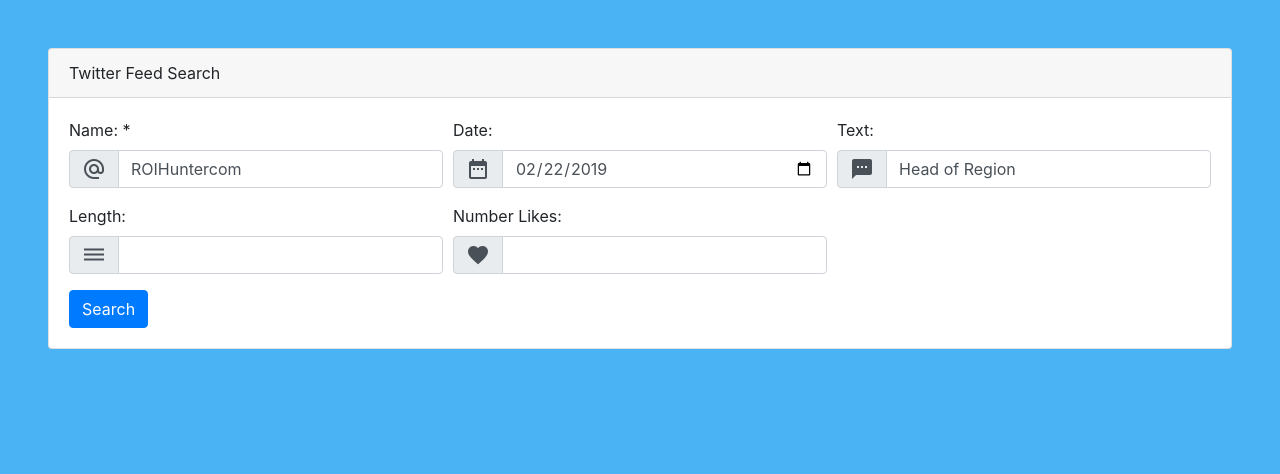
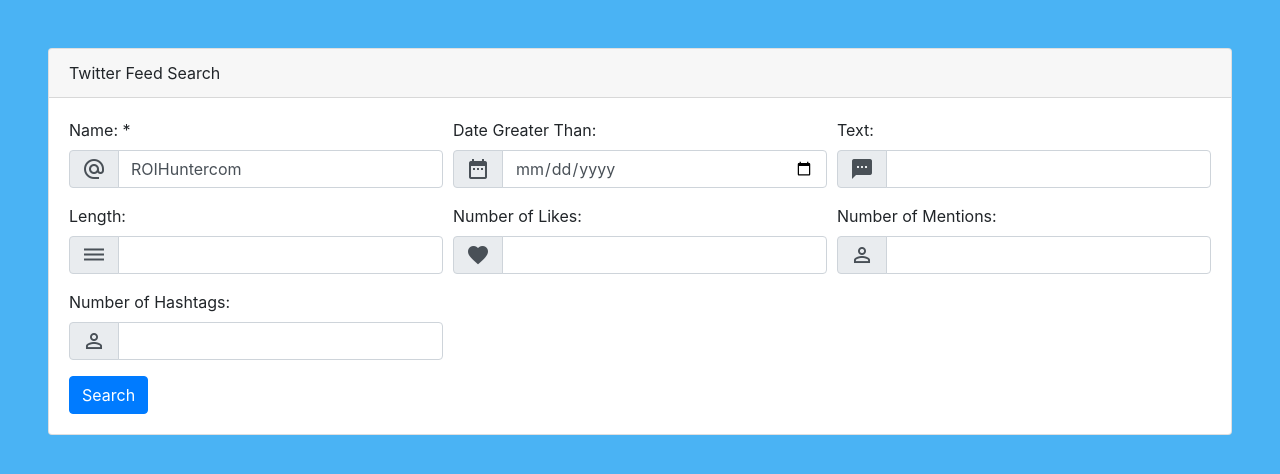
Before and after one commit to brenoprata10/roi-task, a React (Create React App) app: page / in a window 1280 px wide. Shown: the top 474 px of the page. Built offline with nearby package versions, Linux system fonts and the light colour scheme.

Commit message:
Finalizando a consulta

```diff
--- a/src/components/twitter/TwitterForm.js
+++ b/src/components/twitter/TwitterForm.js
@@ -18,12 +18,12 @@ class TwitterForm extends Component {
             query: {
                 text: {
                     field: 'text',
-                    content: 'Head of Region',
+                    content: '',
                     operator: FilterTypes.INCLUDES
                 },
                 created_at: {
                     field: 'created_at',
-                    content: this.retrieveTodayDate(),
+                    content: '',
                     operator: FilterTypes.DATE_GREATER_THAN
                 },
                 length: {
@@ -35,6 +35,16 @@ class TwitterForm extends Component {
                     field: 'favorite_count',
                     content: '',
                     operator: FilterTypes.EQUALS
+                },
+                mentions_count: {
+                    field: 'text',
+                    content: '',
+                    operator: FilterTypes.EQUALS_NUMBER_MENTION
+                },
+                hashtag_count: {
+                    field: 'text',
+                    content: '',
+                    operator: FilterTypes.EQUALS_NUMBER_HASHTAG
                 }
             }
         };
@@ -100,7 +110,7 @@ class TwitterForm extends Component {
                             <Form.Group as={Col} md="4"
                                         controlId="formGridDate">
 
-                                <TwitterInputField label="Date:"
+                                <TwitterInputField label="Date Greater Than:"
                                                    icon="date_range"
                                                    value={this.state.query.created_at.content}
                                                    onChange={this.setQueryChange.bind(this, 'created_at')}
@@ -118,7 +128,7 @@ class TwitterForm extends Component {
                             </Form.Group>
 
                             <Form.Group as={Col} md="4"
-                                        controlId="formGridText">
+                                        controlId="formGridLength">
 
                                 <TwitterInputField label="Length:"
                                                    icon="dehaze"
@@ -130,10 +140,30 @@ class TwitterForm extends Component {
                             <Form.Group as={Col} md="4"
                                         controlId="formGridFavorite">
 
-                                <TwitterInputField label="Number Likes:"
+                                <TwitterInputField label="Number of Likes:"
                                                    icon="favorite"
                                                    value={this.state.query.favorite_count.content}
                                                    onChange={this.setQueryChange.bind(this, 'favorite_count')}
+                                                   type="number"/>
+                            </Form.Group>
+
+                            <Form.Group as={Col} md="4"
+                                        controlId="formGridNumberMentions">
+
+                                <TwitterInputField label="Number of Mentions:"
+                                                   icon="perm_identity"
+                                                   value={this.state.query.mentions_count.content}
+                                                   onChange={this.setQueryChange.bind(this, 'mentions_count')}
+                                                   type="number"/>
+                            </Form.Group>
+
+                            <Form.Group as={Col} md="4"
+                                        controlId="formGridNumberHashtag">
+
+                                <TwitterInputField label="Number of Hashtags:"
+                                                   icon="perm_identity"
+                                                   value={this.state.query.hashtag_count.content}
+                                                   onChange={this.setQueryChange.bind(this, 'hashtag_count')}
                                                    type="number"/>
                             </Form.Group>
                         </Form.Row>
--- a/src/components/twitter/filter/FilterTypes.js
+++ b/src/components/twitter/filter/FilterTypes.js
@@ -19,6 +19,14 @@ export const FilterTypes = {
     EQUALS: {
         key: 'EQUALS',
         operation: handleOperationEquals
+    },
+    EQUALS_NUMBER_MENTION: {
+        key: 'EQUALS_NUMBER_MENTION',
+        operation: handleOperationEqualsNumberMentions
+    },
+    EQUALS_NUMBER_HASHTAG: {
+        key: 'EQUALS_NUMBER_HASHTAG',
+        operation: handleOperationEqualsNumberHashtags
     }
 };
 
@@ -56,3 +64,26 @@ function handleOperationDateGreaterThan(firstObject, secondObject) {
 
     return firstObject >= secondObject;
 }
+
+function handleOperationEqualsNumberMentions(text, mentionCountFilter) {
+
+    return handleRegexComparison(text, mentionCountFilter, new RegExp('@[a-z|A-Z]*:?', 'mg'));
+}
+
+function handleOperationEqualsNumberHashtags(text, hashtagCountFilter) {
+
+    console.log('teste');
+    return handleRegexComparison(text, hashtagCountFilter, new RegExp('#[a-z|A-Z]*:?', 'mg'));
+}
+
+function handleRegexComparison(firstString, secondString, regex) {
+
+    const regexMentions = firstString.match(regex);
+
+    if (regexMentions) {
+
+        return regexMentions.length === Number(secondString);
+    }
+
+    return Number(secondString) === 0;
+}
```
